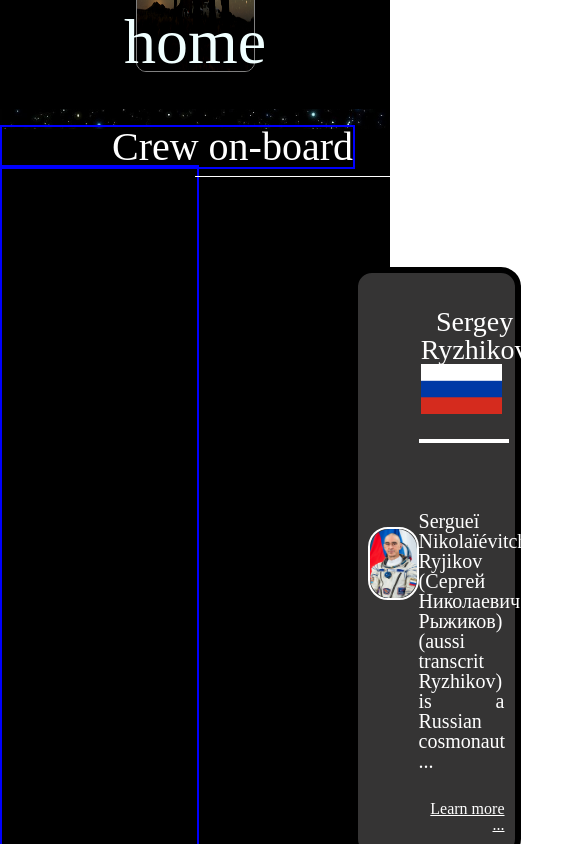
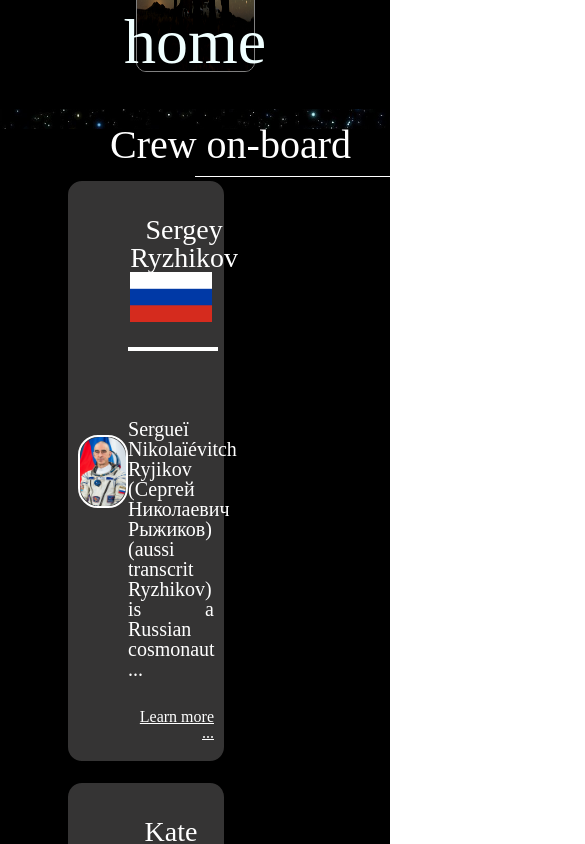
Before and after one commit to WildCodeSchool/lille-0920b-js-mentali-iss, a React (Create React App) app: page / in a window 390 px wide. Shown: the part 1240-2084 px from the top of the page, 585 px wide, since content can reach past the window. Built offline with nearby package versions, Linux system fonts and the light colour scheme; no server answers.

Commit message:
responsive design 3/4

```diff
--- a/src/App.js
+++ b/src/App.js
@@ -6,6 +6,17 @@ import ViewISS from "./components/ViewISS";
 import InSpace from "./components/InSpace";
 import Footer from "./components/Footer";
 
+const size = {
+  xs: '320px',
+  sm: '768px',
+  lg: '1200px',
+ };
+
+const device = {
+  xs: `(max-width: ${size.xs})`,
+  sm: `(max-width: ${size.sm})`,
+  lg: `(min-width: ${size.lg})`,
+ };
 
 const Pagecontainer = styled.div`
   box-sizing: border-box;
@@ -17,13 +28,15 @@ const Pagecontainer = styled.div`
 `;
 
 const CardsContainer= styled.div `
-      border: solid 2px blue;
       display: flex;
       flex-direction: column;
-      width: 50%;
-      align-items: start;
-      justify-content: start;
-      padding-left: px;
+      width: 100%;
+      align-items: flex-end;
+      box-sizing:border-box;
+      padding-right: 150px;
+      @media ${device.xs} {
+        align-items: end;
+        width: 100%;}
       `;
 
 function App() {
--- a/src/components/BurgerMenu.css
+++ b/src/components/BurgerMenu.css
@@ -26,7 +26,7 @@ body {
   position: fixed;
   width: 36px;
   height: 30px;
-  right: 25px;
+  right: 55px;
   top: 20px;
 }
 
--- a/src/components/MapPageCards.jsx
+++ b/src/components/MapPageCards.jsx
@@ -23,12 +23,13 @@ const Crewcards = styled.div `
     width: 35vw;
     height: auto;
     border-radius: 20px;
-    margin: 100px 350px 100px 350px;
+    margin: 10px 10px 10px 50px;
     padding: 10px 10px 10px 10px;
     border: solid 6px black;
     background-color: rgb(53, 52, 52);
     @media ${device.xs} {
-        width: 4vw;
+        width: 150%;
+        margin : 10px 10px 10px 10px;
         }`;
 
 const Crewheader = styled.header `
@@ -40,7 +41,7 @@ const Crewheader = styled.header `
     border-radius: 20px;
     border: solid 2px white;
     @media ${device.xs} {
-        width: 5%;
+        display: none;
         }`;
 
 const Astrophoto = styled.img`
@@ -61,17 +62,22 @@ const Crewsection = styled.section`
      width: 63%;
      height: auto;
      align-items: center;
-         `
+     @media ${device.xs} {
+       width: 100%;
+        }`;
 
 const Astrotitle = styled.div `
     display: flex;
     flex-wrap: wrap;
-     width: 95%;
+    width: 95%;
     height: auto;
     justify-content: space-around;
     align-items: center;
     margin-top: 20px;
-    padding: 5px 5px 5px 5px;`
+    padding: 5px 5px 5px 5px;
+    @media ${device.xs} {
+       flex-direction: column;
+        }`;
 
 const Astroname = styled.h2`
     text-align: center;
@@ -82,8 +88,9 @@ const Astroflag = styled.img`
     width: 100px;
     height: 50px;
     @media ${device.xs} {
-        width: 10px;
-        height: 10px;
+        width: 55px;
+        height: 35px;
+        margin-top: 25px;
         }`;
 
 const Trait = styled.hr`
--- a/src/components/ViewISS.jsx
+++ b/src/components/ViewISS.jsx
@@ -72,7 +72,6 @@ const Title2 = styled.h1`
   top: 2vh;
   width: 90%;
   text-align: right;
-  border: solid 2px blue;
   @media ${device.xs} {
     font-size: 1.5em;
    text-align: left;
```
